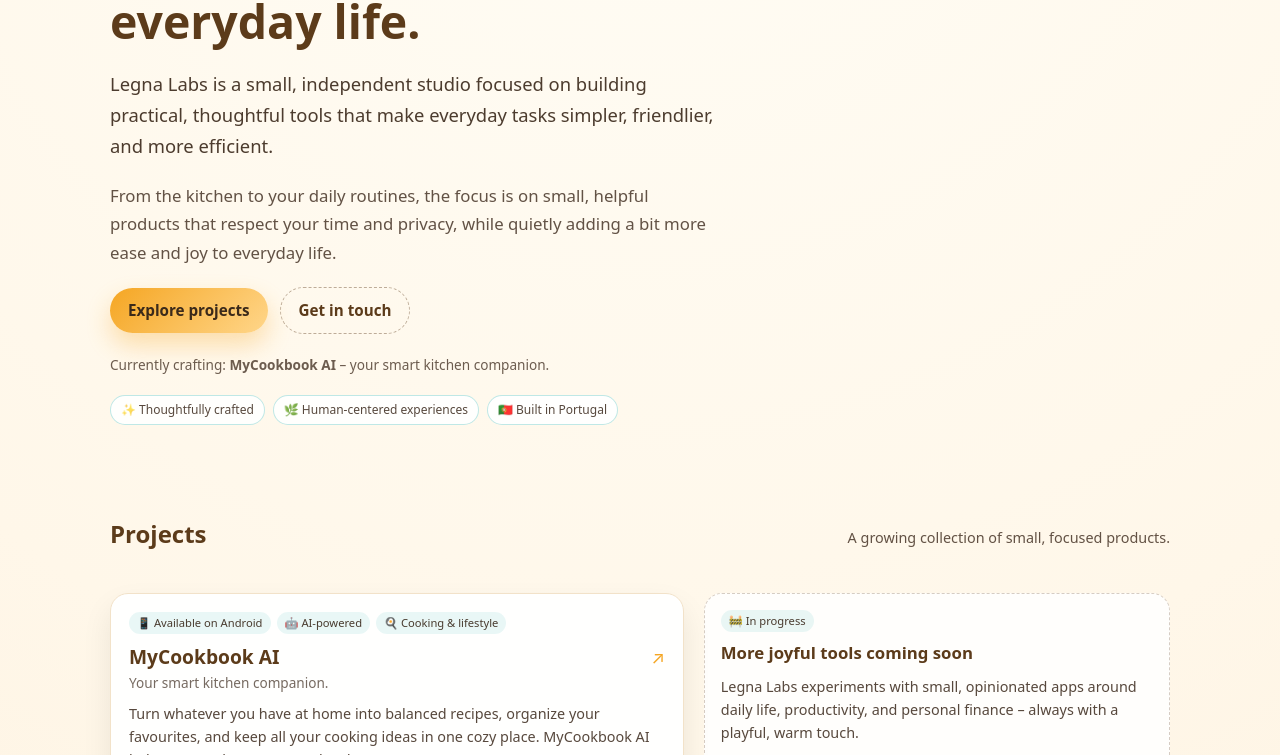
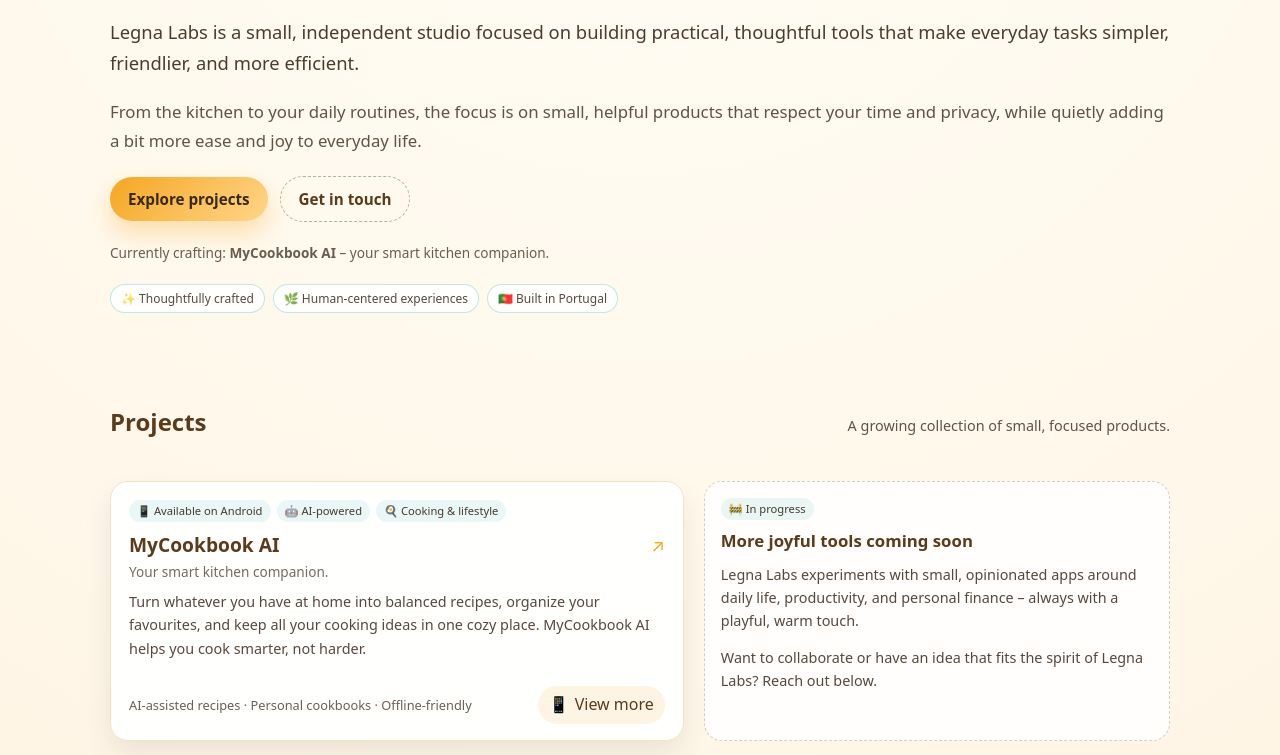
Before and after one commit to rafaelpiloto120/legna-labs, a plain HTML site: page index.html in a window 1280 px wide. Shown: the part 316-1071 px from the top of the page. Drawn offline with Linux system fonts and the light colour scheme.

Commit message:
change to extend width of hero section text on desktop

```diff
--- a/css/styles.css
+++ b/css/styles.css
@@ -114,10 +114,10 @@
 }
 
 .hero-inner {
-    display: grid;
-    grid-template-columns: minmax(0, 3fr) minmax(0, 2fr);
-    gap: 40px;
-    align-items: center;
+  display: grid;
+  grid-template-columns: 1fr;
+  gap: 0;              /* optional */
+  align-items: start;  /* optional */
 }
 
 .hero-kicker {
@@ -143,7 +143,6 @@
 
 .hero-text {
     font-size: 1rem;
-    max-width: 520px;
     color: rgba(45, 26, 12, 0.8);
     margin-bottom: 22px;
 }
```
